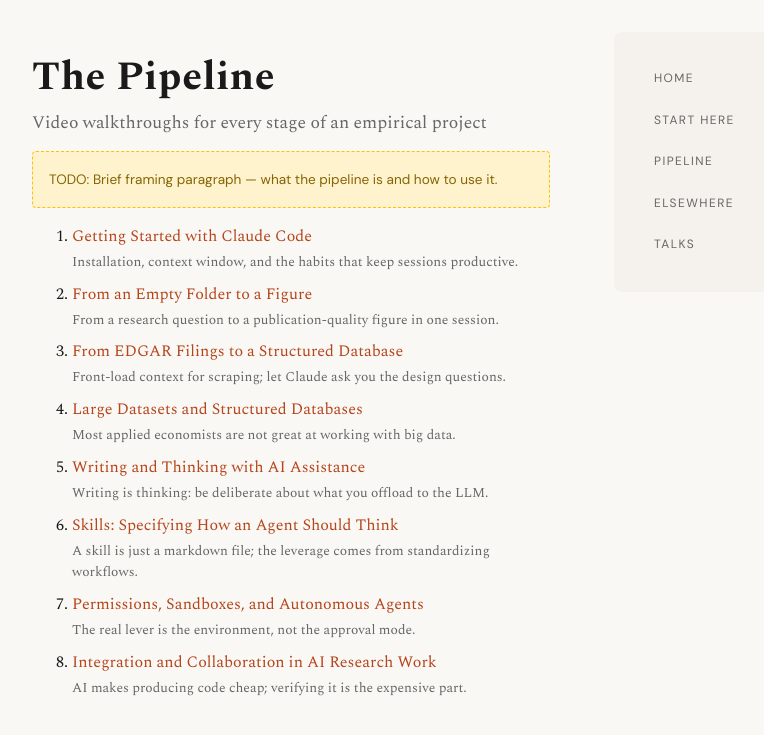
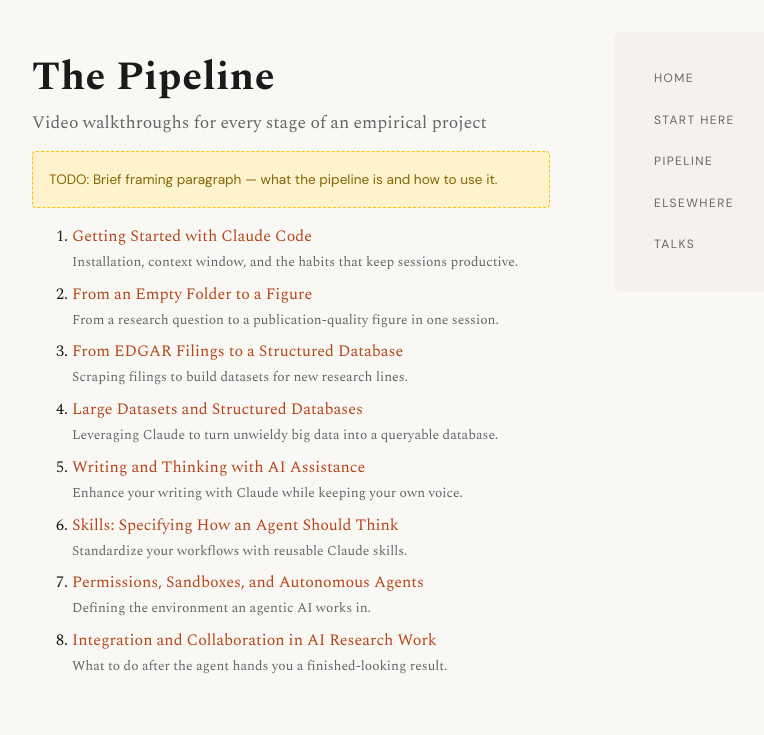
Before and after one commit to matteonorm/ai-for-empirical-research, a Jekyll site: the page built from pipeline/index.md, in a window 1280 px wide. Shown: the top 735 px of the page, without its empty margins (192-956 px from the left). Built offline with Jekyll 4.4.1, drawn with Linux system fonts in a browser that asks for light colours.

Commit message:
Dictated pipeline taglines
Replaced auto-sourced taglines with Matteo's editorial phrasing.
Placed verbatim in videos.yml; rendered via existing data loop.

Co-Authored-By: Claude Opus 4.6 <noreply@anthropic.com>
Claude-Session: https://claude.ai/code/session_01HepUNFt6qv4acSiSSC5XLj

```diff
--- a/_data/videos.yml
+++ b/_data/videos.yml
@@ -46,7 +46,7 @@
 
 03-scraping:
   title: "From EDGAR Filings to a Structured Database"
-  tagline: "Front-load context for scraping; let Claude ask you the design questions."
+  tagline: "Scraping filings to build datasets for new research lines."
   youtube_id: "wqLZrKdevHs"
   duration: "27:46"
   description: ""
@@ -68,7 +68,7 @@
 
 04-large-data:
   title: "Large Datasets and Structured Databases"
-  tagline: "Most applied economists are not great at working with big data."
+  tagline: "Leveraging Claude to turn unwieldy big data into a queryable database."
   youtube_id: "4uwI1-9DafU"
   duration: "55:30"
   description: ""
@@ -90,7 +90,7 @@
 
 05-writing:
   title: "Writing and Thinking with AI Assistance"
-  tagline: "Writing is thinking: be deliberate about what you offload to the LLM."
+  tagline: "Enhance your writing with Claude while keeping your own voice."
   youtube_id: "BxfSiB3Moyo"
   duration: "46:39"
   description: ""
@@ -112,7 +112,7 @@
 
 06-skills:
   title: "Skills: Specifying How an Agent Should Think"
-  tagline: "A skill is just a markdown file; the leverage comes from standardizing workflows."
+  tagline: "Standardize your workflows with reusable Claude skills."
   youtube_id: "a03ehomPqMA"
   duration: "31:04"
   description: ""
@@ -134,7 +134,7 @@
 
 07-permissions:
   title: "Permissions, Sandboxes, and Autonomous Agents"
-  tagline: "The real lever is the environment, not the approval mode."
+  tagline: "Defining the environment an agentic AI works in."
   youtube_id: "8Jnx5rL_Gfk"
   duration: "47:47"
   description: ""
@@ -156,7 +156,7 @@
 
 08-workflow-git:
   title: "Integration and Collaboration in AI Research Work"
-  tagline: "AI makes producing code cheap; verifying it is the expensive part."
+  tagline: "What to do after the agent hands you a finished-looking result."
   youtube_id: "EcloxLPcRsY"
   duration: "65:14"
   description: ""
```
Also changed, not shown: HANDOFF.md (+6 -0 lines), changelog.md.
